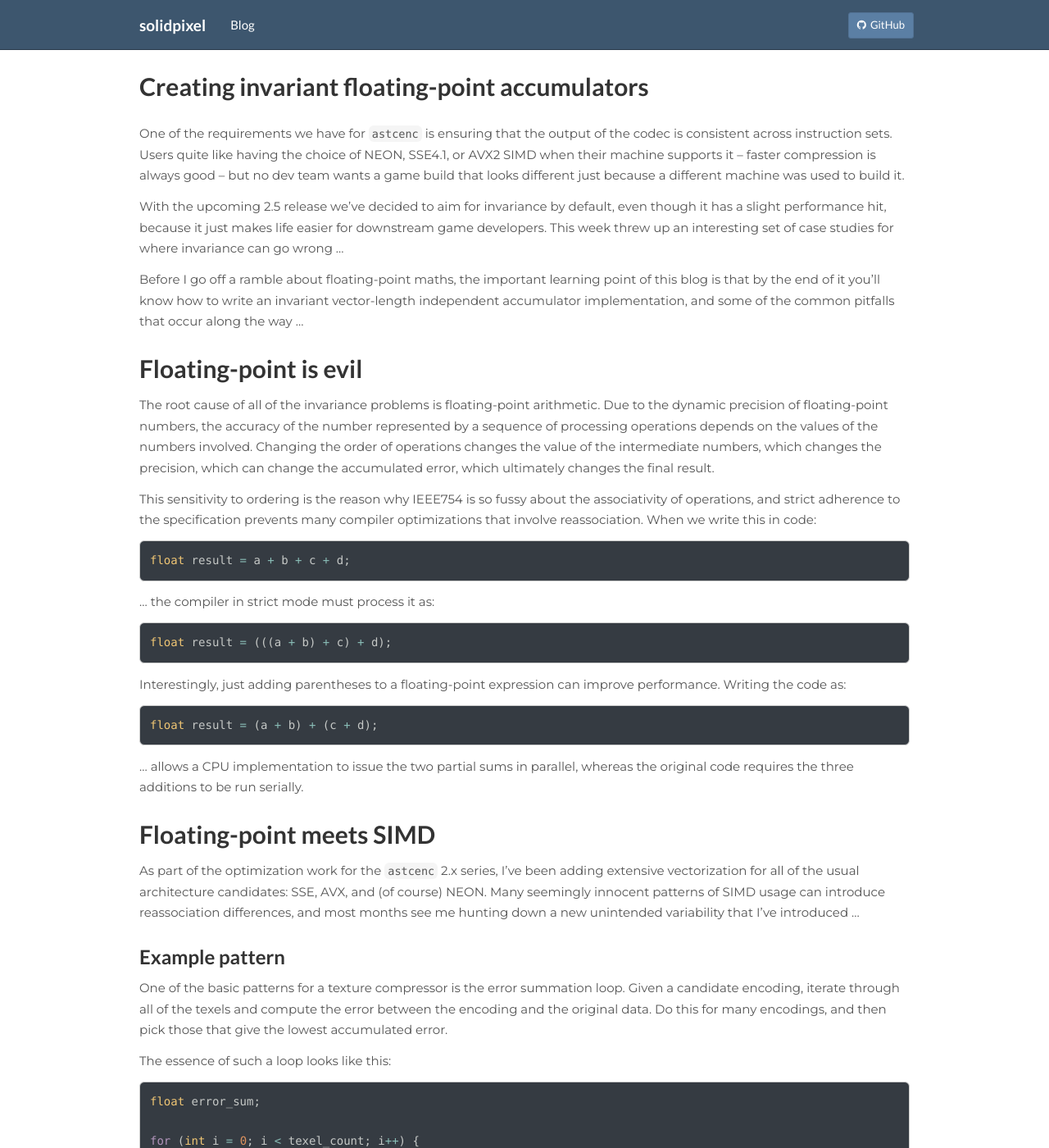
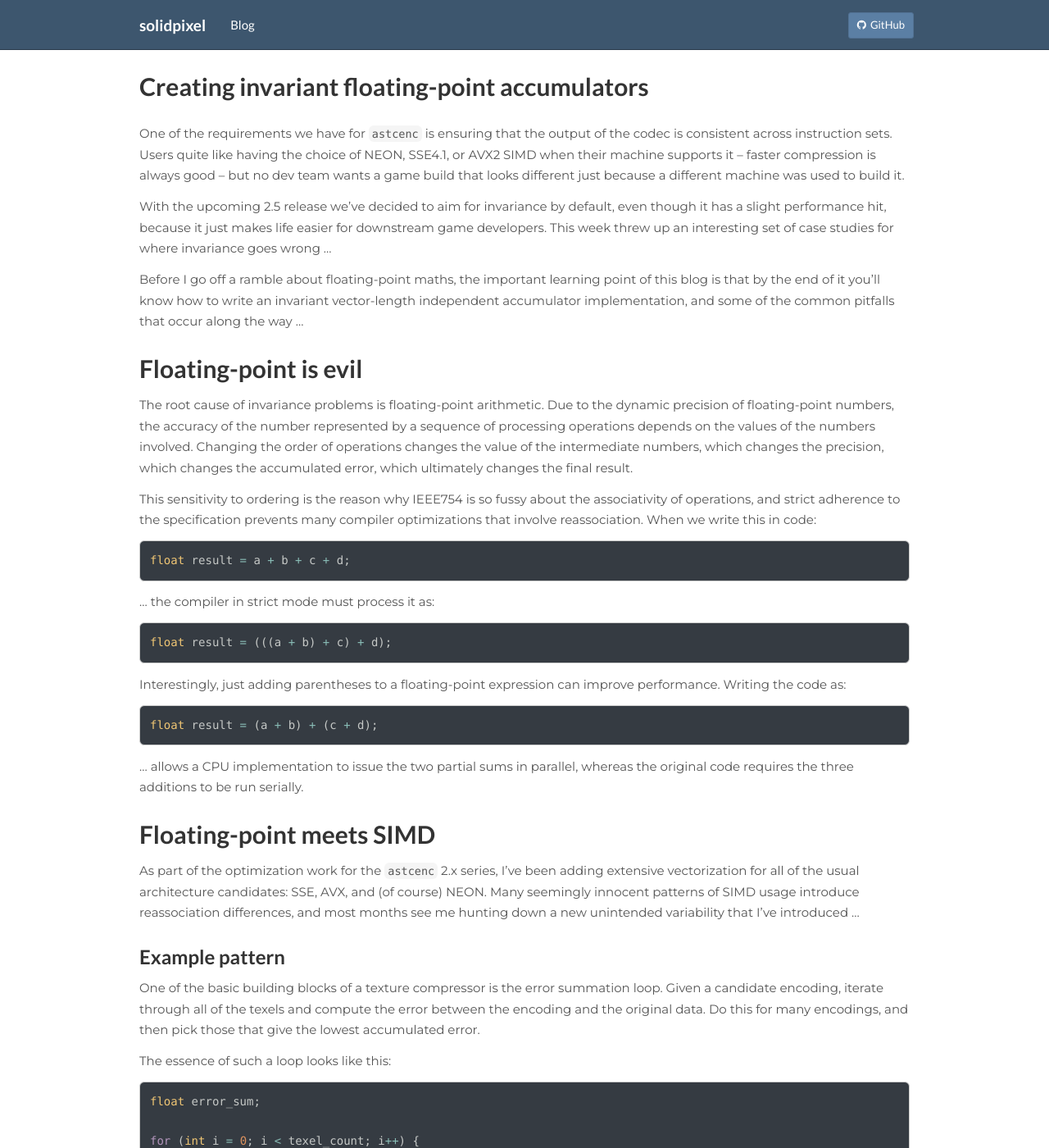
Before and after one commit to solidpixel/solidpixel.github.io, a Jekyll site: the page built from _posts/2021-02-25-creating_invariant_accumulators.md, in a window 1280 px wide and 1400 px high. Shown: the whole window at 82% size. Built offline with Jekyll 4.4.1, drawn with Linux system fonts in a browser that asks for light colours.

Commit message:
Clean up some old blogs

```diff
--- a/_posts/2021-02-25-creating_invariant_accumulators.md
+++ b/_posts/2021-02-25-creating_invariant_accumulators.md
@@ -13,7 +13,7 @@ different just because a different machine was used to build it.
 With the upcoming 2.5 release we've decided to aim for invariance by default,
 even though it has a slight performance hit, because it just makes life easier
 for downstream game developers. This week threw up an interesting set of case
-studies for where invariance can go wrong ...
+studies for where invariance goes wrong ...
 
 Before I go off a ramble about floating-point maths, the important learning
 point of this blog is that by the end of it you'll know how to write an
@@ -24,11 +24,11 @@ the common pitfalls that occur along the way ...
 Floating-point is evil
 ======================
 
-The root cause of all of the invariance problems is floating-point arithmetic.
-Due to the dynamic precision of floating-point numbers, the accuracy of the
-number represented by a sequence of processing operations depends on the values
-of the numbers involved. Changing the order of operations changes the value of
-the intermediate numbers, which changes the precision, which can change the
+The root cause of invariance problems is floating-point arithmetic. Due to the
+dynamic precision of floating-point numbers, the accuracy of the number
+represented by a sequence of processing operations depends on the values of the
+numbers involved. Changing the order of operations changes the value of the
+intermediate numbers, which changes the precision, which changes the
 accumulated error, which ultimately changes the final result.
 
 This sensitivity to ordering is the reason why IEEE754 is so fussy about
@@ -62,17 +62,17 @@ Floating-point meets SIMD
 
 As part of the optimization work for the `astcenc` 2.x series, I've been adding
 extensive vectorization for all of the usual architecture candidates: SSE, AVX,
-and (of course) NEON. Many seemingly innocent patterns of SIMD usage can
-introduce reassociation differences, and most months see me hunting down a new
-unintended variability that I've introduced ...
+and (of course) NEON. Many seemingly innocent patterns of SIMD usage introduce
+reassociation differences, and most months see me hunting down a new unintended
+variability that I've introduced ...
 
 Example pattern
 ---------------
 
-One of the basic patterns for a texture compressor is the error summation loop.
-Given a candidate encoding, iterate through all of the texels and compute the
-error between the encoding and the original data. Do this for many encodings,
-and then pick those that give the lowest accumulated error.
+One of the basic building blocks of a texture compressor is the error summation
+loop. Given a candidate encoding, iterate through all of the texels and compute
+the error between the encoding and the original data. Do this for many
+encodings, and then pick those that give the lowest accumulated error.
 
 The essence of such a loop looks like this:
 
```
